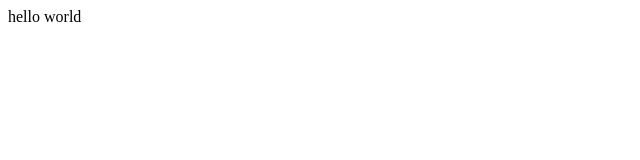
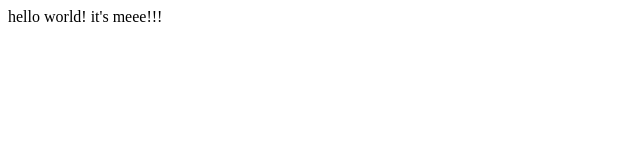
Before and after one commit to jamie-dang-n/github_practice, a plain HTML site: page index.html in a window 1280 px wide. Shown: the full height of the page, 0-640 px from the left. Drawn offline with Linux system fonts and the light colour scheme.

Commit message:
Modified index.html to a happier message

```diff
--- a/index.html
+++ b/index.html
@@ -1,6 +1,6 @@
 <html>
 	<header><title>My Webpage</title></header>
 	<body>
-		hello world
+		hello world! it's meee!!!
 	</body>
 </html>
```
